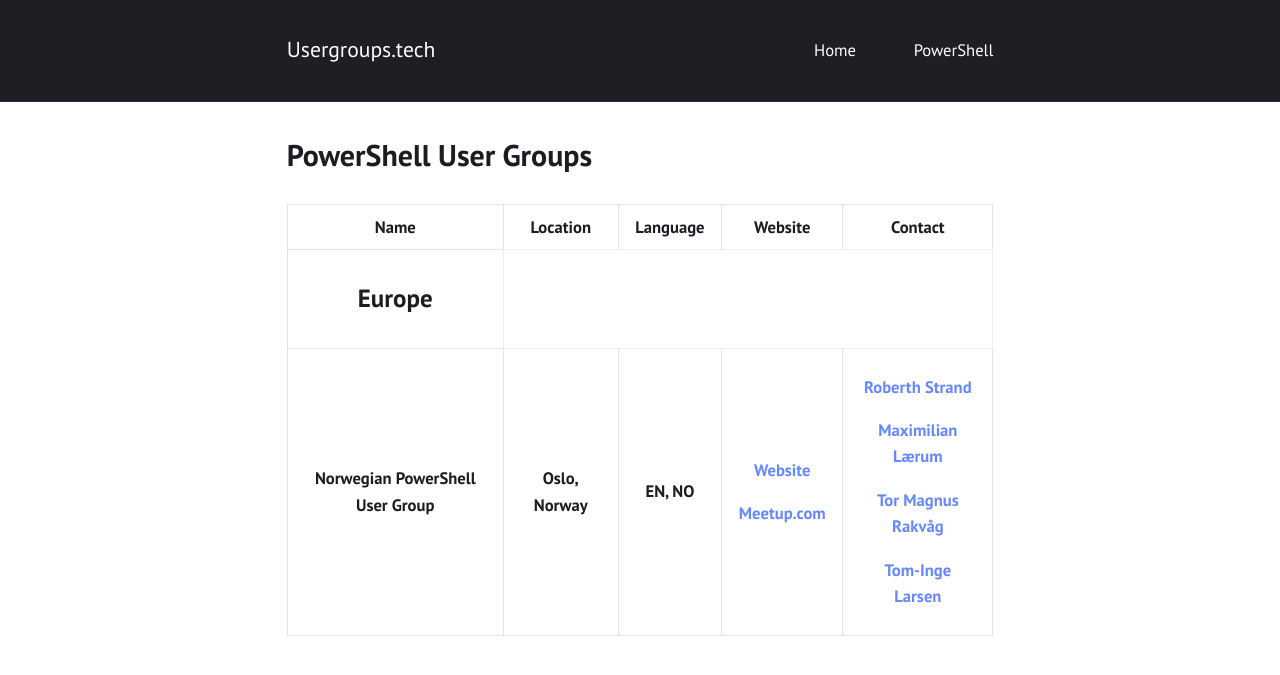
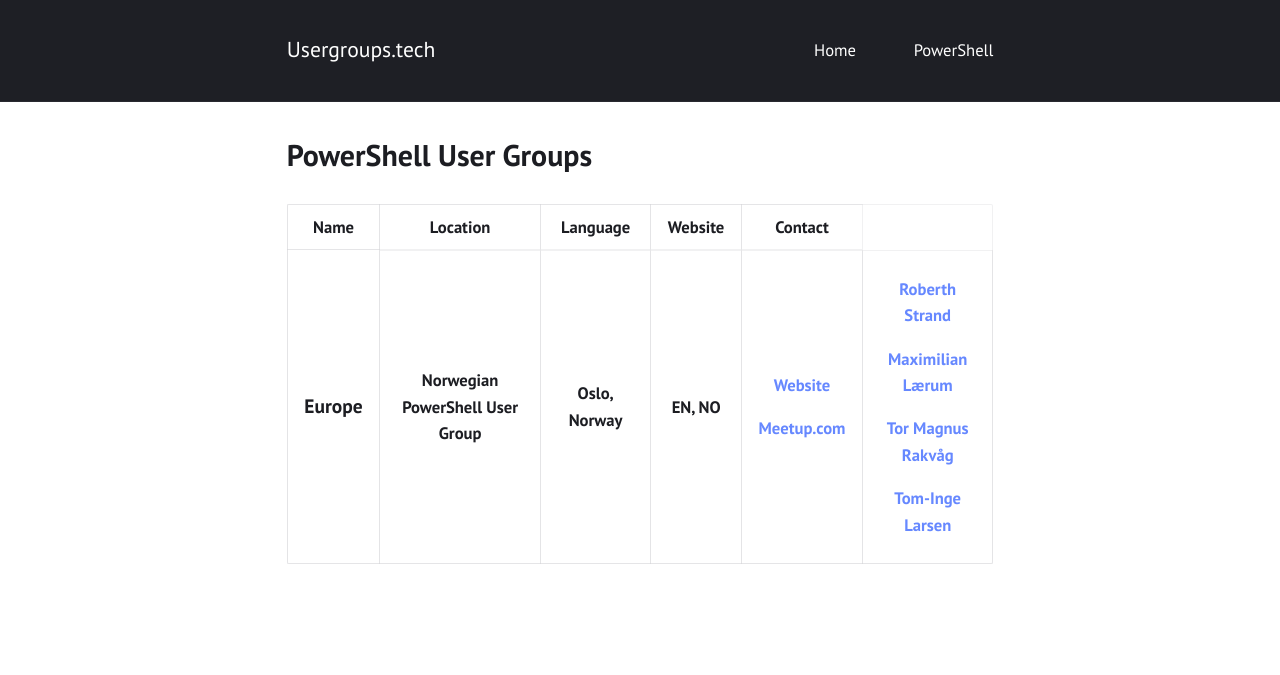
Before and after one commit to usergroupstech/website, a Jekyll site: the page built from powershell.html, in a window 1280 px wide. Shown: the top 675 px of the page. Built offline with Jekyll 4.4.1, drawn with Linux system fonts in a browser that asks for light colours.

Commit message:
More structure

```diff
--- a/powershell.html
+++ b/powershell.html
@@ -2,7 +2,7 @@
 layout: page
 title: "PowerShell User Groups"
 ---
-<table>
+<table style="width:100%">
   <tr>
     <th>Name</th>
     <th>Location</th>
@@ -13,8 +13,8 @@ title: "PowerShell User Groups"
   {% for usergroup in site.powershell %}
   {% if usergroup.region == 'Europe' %}
   <tr>
-    <th>
-      <h2>Europe</h2>
+    <th rowspan="5">
+      <h3>Europe</h3>
     </th>
   </tr>
   <tr>
```
